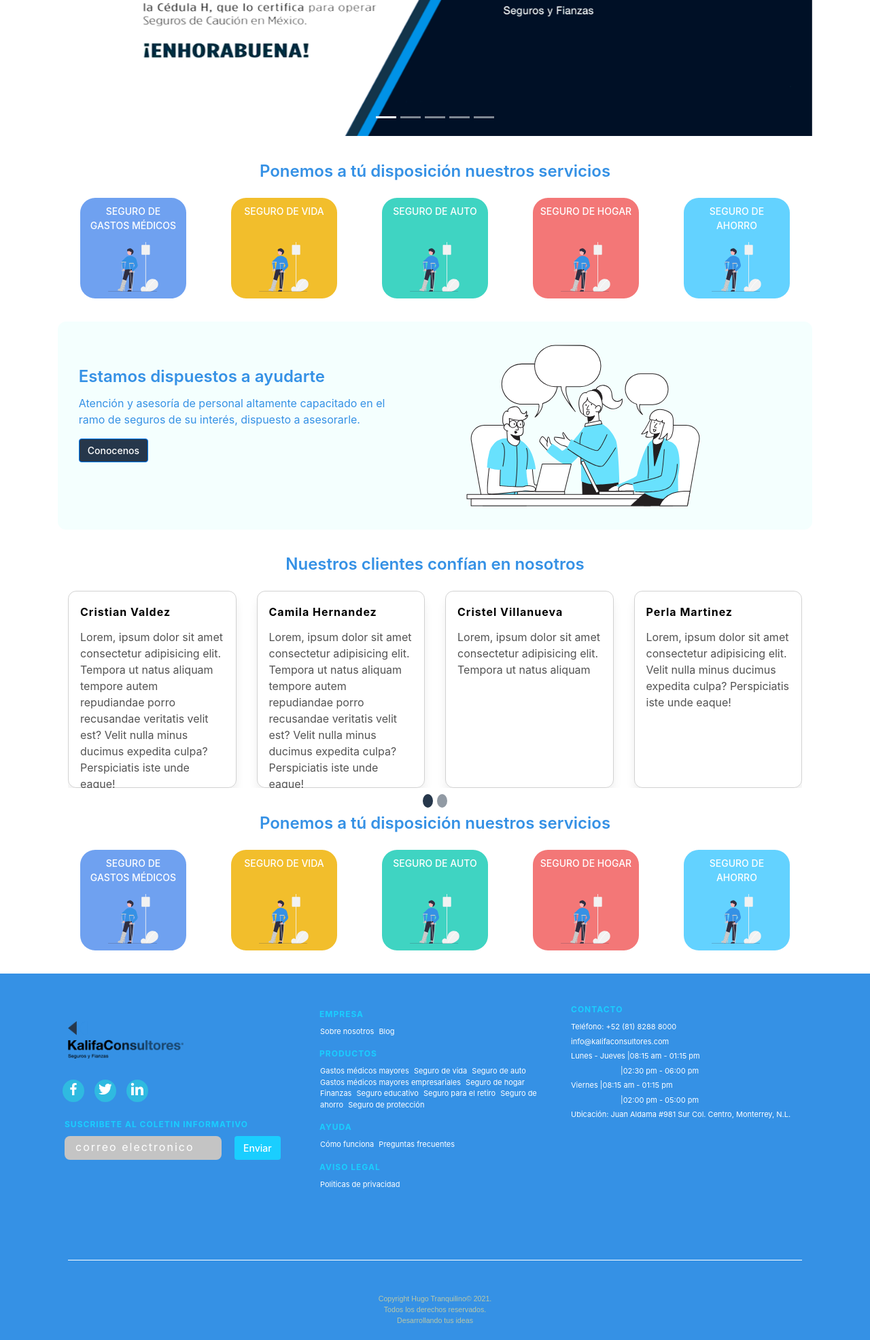
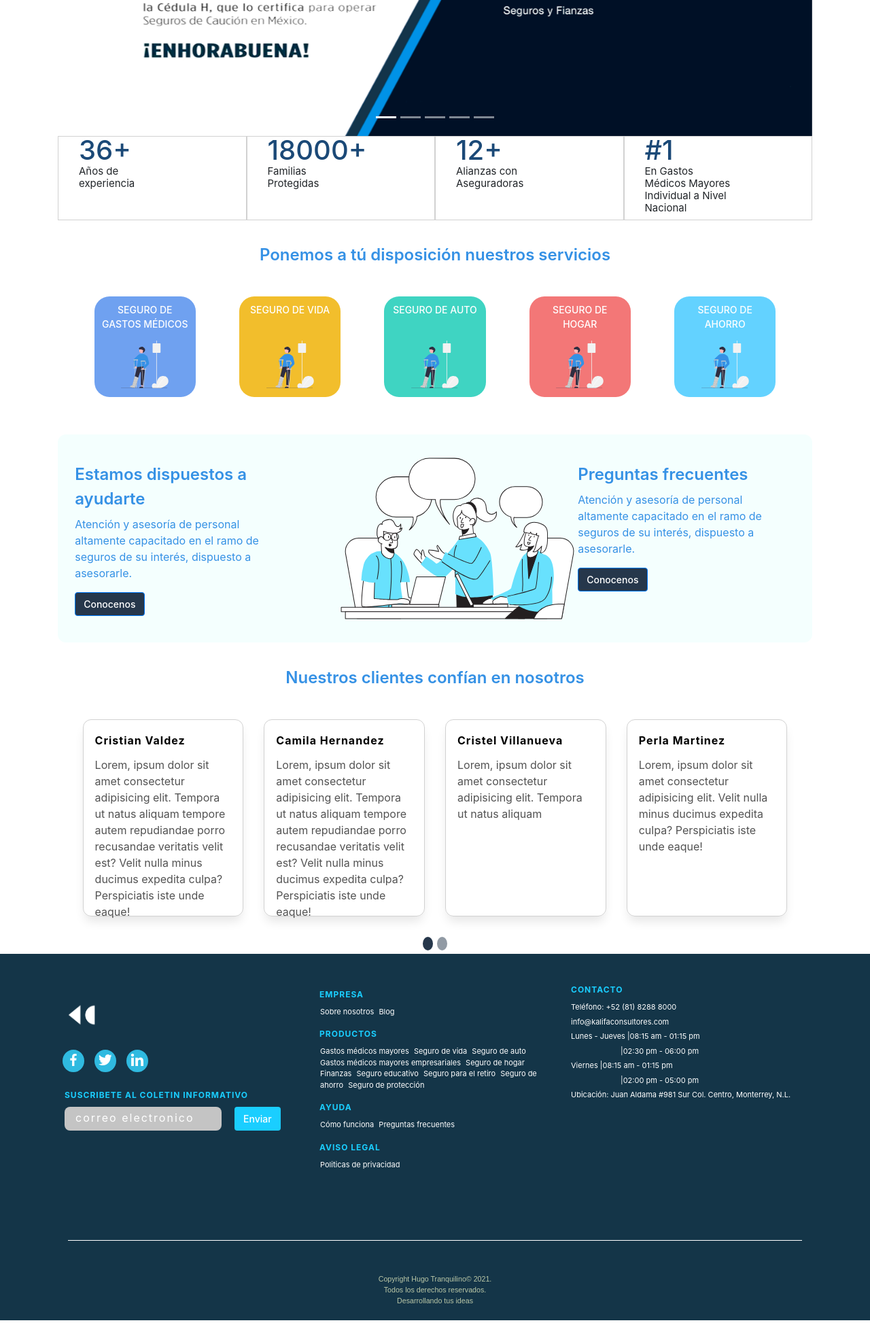
Before and after one commit to HugoTranquilino/aseguradora, a PHP site: page / in a window 1280 px wide. Shown: the part 301-2272 px from the top of the page at 68% size. After the commit the page ends 2243 px from the top, so only its background shows below. Run offline with PHP 8.4, Linux system fonts and the light colour scheme; a map, chart or similar area stays blank; grey boxes are pictures that could not be loaded.

Commit message:
trabajando en los cambios

```diff
--- a/assets/css/styles.css
+++ b/assets/css/styles.css
@@ -13,6 +13,8 @@
     /* --negros-secundarios:#000000; */
     --negros-secundarios:#000000ad;
     --transparente:#C4C4C4;
+
+    --gris:#0000002e;
 
     /* colores a las tarjetas */
     --t_azul:#3591E5;
@@ -32,6 +34,9 @@
     --s_menta:#3fd4c2;
     --s_rosa:#f37777;
     --s_cielo:#63d2ff;
+
+    /* footer */
+    --background_footer:#143548;
 }
 
 section{
@@ -86,6 +91,36 @@ span.navbar-toggler-icon {
     border-radius: 6px;
 }
 
+/* seccion de estadisticas */
+#estadisticas{
+    margin-top: -34px;
+}
+
+.sec_estadistica{
+    border: 1px solid var(--gris);
+}
+
+.icon_est{
+    width: 60%;
+}
+
+.num_estadisticas {
+    margin-top: 4%;
+}
+
+#numeros_est{
+    color: #1b4977;
+    line-height: 29px;
+    font-size: 40px;
+    font-weight: 500;
+}
+
+#text_est {
+    font-size: 15px;
+    line-height: 18px;
+    /* font-weight: 600; */
+}
+
 /* compania */
 #sec_compania{
     background-color: var(--background-claro);
@@ -106,15 +141,29 @@ span.navbar-toggler-icon {
 
 /* comentarios */
 .caja-comentarios {
-    border: 1px solid #0000002e;
+    border: 1px solid var(--gris);
     border-radius: 12px;
     box-shadow: 0px 10px 15px -3px rgb(0 0 0 / 10%);
     height: 290px;
+    transition: all 400ms ease;
+}
+
+
+.caja-comentarios:hover{
+    box-shadow: 13px 16px 4px -2px rgba(0,0,0,0.1);
+    transform: translateY(-1%);
 }
 
 .seccion_comentario {
     /* margin: 17px; */
     margin: 18px 17px 32px 17px;
+}
+
+.item-comentarios{
+    padding-top: 2%;
+    padding-bottom: 2%;
+    padding-right: 2%;
+    padding-left: 2%;
 }
 
 .name-cliente {
@@ -138,13 +187,28 @@ ol.carousel-indicators.comentarios {
     height: 0px;
 }
 
+#seguros{
+    padding: 2%;
+}
+
+.prev-seguros{
+    margin-left: -55px;
+    /* background: red; */
+    margin-top: 50px;
+}
+
+.next-seguros {
+    /* background: red; */
+    margin-right: -55px;
+    margin-top: 50px;
+}
+
 .target-seguro {
     width: 14%;
     height: 148px;
     margin: 0px 3% 0px 3%;
     border-radius: 22px;
     background: #4d9af45c;
-
     transition: all 400ms ease;
 }
 
@@ -204,7 +268,8 @@ ol.carousel-indicators.comentarios {
 
 /* footer */
 footer{
-    background: var(--azul-primario);
+    background: var(--background_footer);
+    /* background: var(--azul-oscuro-primario); */
 }
 
 .footer-principal{
@@ -217,7 +282,7 @@ footer{
 }
 
 .logo_footer{
-    width: 50%;
+    width: 12%;
 }
 
 .s_media {
@@ -230,6 +295,7 @@ footer{
 
 .s_media:hover{
     background: var(--azul-oscuro-primario);
+    border: 1px solid var(--blancos);
 }
 
 .logo{
@@ -288,7 +354,7 @@ ul.servicios {
 }
 
 .item_service:hover{
-    color:var(--azul-oscuro-primario);
+    color:var(--azul-secundario);
     text-decoration: none;
 }
 
--- a/pages/home.php
+++ b/pages/home.php
@@ -1,7 +1,8 @@
 <?php
 include('views/carrousel.php');
+include('views/estadisticas.php');
 include('views/top_seguros.php');
 include('views/compania.php');
 include('views/comentarios.php');
-include('views/top_seguros.php');
+// include('views/top_seguros.php');
 ?>
--- a/views/comentarios.php
+++ b/views/comentarios.php
@@ -11,7 +11,7 @@
                         <li data-target="#carouselExampleIndicators12" data-slide-to="1"></li>
                     </ol>
                     <div class="carousel-inner">
-                        <div class="carousel-item active">
+                        <div class="carousel-item item-comentarios active">
                             <div class="row">
                                 <div class="col-md-3">
                                     <div class="caja-comentarios">
@@ -63,7 +63,7 @@
                                 </div>
                             </div>
                         </div>
-                        <div class="carousel-item">
+                        <div class="carousel-item item-comentarios">
                             <div class="row">
                                 <div class="col-md-3">
                                     <div class="caja-comentarios">
--- a/views/compania.php
+++ b/views/compania.php
@@ -1,7 +1,7 @@
 <section id="sec_compania">
     <div class="col-md-12">
         <div class="row">
-            <div class="col-md-6">
+            <div class="col-md-4">
                 <div class="msg-compania">
                     <label for="title-secction" class="title-secction">Estamos dispuestos a ayudarte</label>
                     <p class="mensaje">
@@ -10,9 +10,18 @@
                     <button type="button" class="btn-primary btn" id="conocenos">Conocenos</button>
                 </div>
             </div>
-            <div class="col-md-6">
+            <div class="col-md-4">
                 <div class="img_secction">
                     <img class="img_compania" src="assets/img/team-01.svg" alt="">
+                </div>
+            </div>
+            <div class="col-md-4">
+                <div class="msg-compania">
+                    <label for="title-secction" class="title-secction">Preguntas frecuentes</label>
+                    <p class="mensaje">
+                    Atención y asesoría de personal altamente capacitado en el ramo de seguros de su interés, dispuesto a asesorarle.
+                    </p>
+                    <button type="button" class="btn-primary btn" id="conocenos">Conocenos</button>
                 </div>
             </div>
         </div>
--- /dev/null
+++ b/views/estadisticas.php
@@ -0,0 +1,74 @@
+<section id="estadisticas">
+    <div class="col-md-12">
+        <div class="row">
+            <div class="col-md-3 sec_estadistica">
+                <div class="col-md-12">
+                    <div class="row">
+                        <div class="col-md-8">
+                            <div class="num_estadisticas">
+                                <label class="numeros_est" id="numeros_est" for="numeros_est">36+</label>
+                                <label class="text_est" id="text_est" for="text_est">Años de experiencia</label>
+                            </div>
+                        </div>
+                        <div class="col-md-3">
+                            <figure>
+                                <img class="icon_est" src="assets/img/icons_seguros/segurodeahorro.png" alt="">
+                            </figure>
+                        </div>
+                    </div>
+                </div>
+            </div>
+            <div class="col-md-3 sec_estadistica">
+                <div class="col-md-12">
+                    <div class="row">
+                        <div class="col-md-8">
+                            <div class="num_estadisticas">
+                                <label class="numeros_est" id="numeros_est" for="numeros_est">18000+</label>
+                                <label class="text_est" id="text_est" for="text_est">Familias Protegidas</label>
+                            </div>
+                        </div>
+                        <div class="col-md-3">
+                            <figure>
+                                <img class="icon_est" src="assets/img/icons_seguros/segurodeahorro.png" alt="">
+                            </figure>
+                        </div>
+                    </div>
+                </div>
+            </div>
+            <div class="col-md-3 sec_estadistica">
+                <div class="col-md-12">
+                    <div class="row">
+                        <div class="col-md-8">
+                            <div class="num_estadisticas">
+                                <label class="numeros_est" id="numeros_est" for="numeros_est">12+</label>
+                                <label class="text_est" id="text_est" for="text_est">Alianzas con Aseguradoras</label>
+                            </div>
+                        </div>
+                        <div class="col-md-3">
+                            <figure>
+                                <img class="icon_est" src="assets/img/icons_seguros/segurodeahorro.png" alt="">
+                            </figure>
+                        </div>
+                    </div>
+                </div>
+            </div>
+            <div class="col-md-3 sec_estadistica">
+                <div class="col-md-12">
+                    <div class="row">
+                        <div class="col-md-8">
+                            <div class="num_estadisticas">
+                                <label class="numeros_est" id="numeros_est" for="numeros_est">#1</label>
+                                <label class="text_est" id="text_est" for="text_est">En Gastos Médicos Mayores Individual a Nivel Nacional</label>
+                            </div>
+                        </div>
+                        <div class="col-md-3">
+                            <figure>
+                                <img class="icon_est" src="assets/img/icons_seguros/segurodeahorro.png" alt="">
+                            </figure>
+                        </div>
+                    </div>
+                </div>
+            </div>
+        </div>
+    </div>
+</section>
--- a/views/footer.php
+++ b/views/footer.php
@@ -8,7 +8,7 @@
                         <div class="footer-principal">
                             <div class="compania">
                                 <a href="#" class="">
-                                    <img class="logo_footer" src="assets/img/LogoKalifa.png" alt="">
+                                    <img class="logo_footer" src="assets/img/icons_seguros/Kcblancoicono.png" alt="">
                                 </a>
                             </div>
                             <div class="redes_sociales">
--- a/views/top_seguros.php
+++ b/views/top_seguros.php
@@ -3,14 +3,15 @@
         <center>
             <label class="title-secction" for="">Ponemos a tú disposición nuestros servicios</label>
         </center>
+        <div id="carouselExampleControls" class="carousel slide" data-ride="carousel">
+            <div class="carousel-inner" id="seguros">
+                <div class="carousel-item active">
                     <div class="row">
                         <div class="target-seguro gastos_medicos">
                             <div class="title-target">
                                 <label for="title-seguro">SEGURO DE GASTOS MÉDICOS</label>
                             </div>
                             <div class="image-seguro">
-                    <!-- <img class="img-target" src="assets/img/auto.jpg" alt=""> -->
-                    <!-- Photo by Matteus Silva de Oliveira from Pexels -->
                                 <center>
                                     <img src="assets/img/chico.svg" alt="" class="img-target">
                                 </center>
@@ -31,8 +32,6 @@
                                 <label for="title-seguro">SEGURO DE AUTO</label>
                             </div>
                             <div class="image-seguro">
-                    <!-- <img class="img-target" src="assets/img/casa.jpg" alt=""> -->
-                    <!-- Photo by Camila Bonamigo Alvarez from Pexels -->
                                 <center>
                                     <img src="assets/img/chico.svg" alt="" class="img-target">
                                 </center>
@@ -53,8 +52,6 @@
                                 <label for="title-seguro">SEGURO DE AHORRO</label>
                             </div>
                             <div class="image-seguro">
-                    <!-- <img class="img-target" src="assets/img/vida.jpg" alt=""> -->
-                    <!-- Photo by Ibraim Leonardo from Pexels -->
                                 <center>
                                     <img src="assets/img/chico.svg" alt="" class="img-target">
                                 </center>
@@ -62,4 +59,69 @@
                         </div>
                     </div>
                 </div>
+                <div class="carousel-item">
+                    <div class="row">
+                        <div class="target-seguro gastos_medicos">
+                            <div class="title-target">
+                                <label for="title-seguro">SEGURO 6</label>
+                            </div>
+                            <div class="image-seguro">
+                                <center>
+                                    <img src="assets/img/chico.svg" alt="" class="img-target">
+                                </center>
+                            </div>
+                        </div>
+                        <div class="target-seguro vida">
+                            <div class="title-target">
+                                <label for="title-seguro">SEGURO DE VIDA</label>
+                            </div>
+                            <div class="image-seguro">
+                                <center>
+                                    <img src="assets/img/chico.svg" alt="" class="img-target">
+                                </center>
+                            </div>
+                        </div>
+                        <div class="target-seguro auto">
+                            <div class="title-target">
+                                <label for="title-seguro">SEGURO DE AUTO</label>
+                            </div>
+                            <div class="image-seguro">
+                                <center>
+                                    <img src="assets/img/chico.svg" alt="" class="img-target">
+                                </center>
+                            </div>
+                        </div>
+                        <div class="target-seguro hogar">
+                            <div class="title-target">
+                                <label for="title-seguro">SEGURO DE HOGAR</label>
+                            </div>
+                            <div class="image-seguro">
+                                <center>
+                                    <img src="assets/img/chico.svg" alt="" class="img-target">
+                                </center>
+                            </div>
+                        </div>
+                        <div class="target-seguro ahorro">
+                            <div class="title-target">
+                                <label for="title-seguro">SEGURO DE AHORRO</label>
+                            </div>
+                            <div class="image-seguro">
+                                <center>
+                                    <img src="assets/img/chico.svg" alt="" class="img-target">
+                                </center>
+                            </div>
+                        </div>
+                    </div>
+                </div>
+            </div>
+        </div>
+        <a class="carousel-control-prev prev-seguros" href="#carouselExampleControls" role="button" data-slide="prev">
+            <span class="carousel-control-prev-icon" aria-hidden="true"></span>
+            <span class="sr-only">Previous</span>
+        </a>
+        <a class="carousel-control-next next-seguros" href="#carouselExampleControls" role="button" data-slide="next">
+            <span class="carousel-control-next-icon" aria-hidden="true"></span>
+            <span class="sr-only">Next</span>
+        </a>
+    </div>
 </section>
```
Also changed, not shown: assets/img/icons_seguros/Kcblancoicono.png (added), assets/img/icons_seguros/segurodanosicono.png (added), assets/img/icons_seguros/segurodeahorro.png (added), assets/img/icons_seguros/segurodeautoicono.png (added), assets/img/icons_seguros/segurodeproteccionicono.png (added), assets/img/icons_seguros/seguroeducativoicono.png (added), assets/img/icons_seguros/seguroflotillaicono.png (added), assets/img/icons_seguros/segurohogaricono.png (added), assets/img/icons_seguros/seguroretiroicono.png (added), assets/img/icons_seguros/segurovidaicono-1.png (added). Lines whose indentation alone changed are shown as unchanged.
